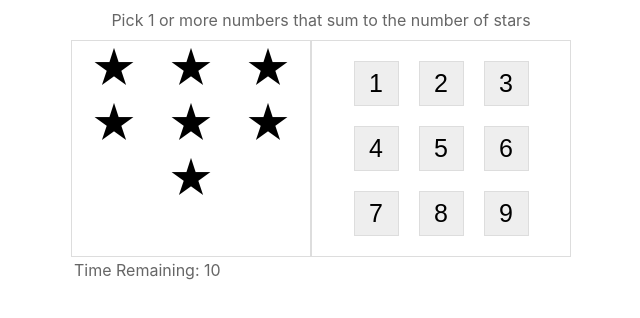
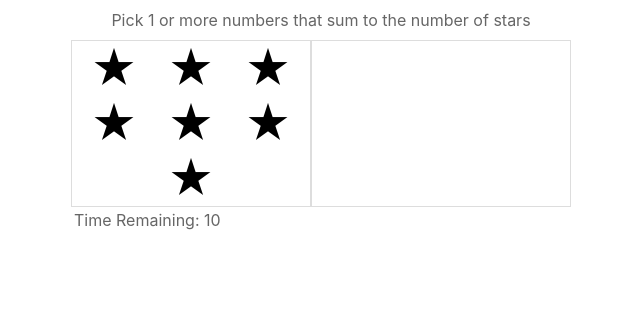
Before and after one commit to justin-hill426/react-practice, a React (Create React App) app in the folder star-game/: page / in a window 1280 px wide. Shown: the top 318 px of the page, without its empty margins (319-959 px from the left). Built offline with nearby package versions, Linux system fonts and the light colour scheme; the HTML template or start-up script is replaced by a standard one.

Commit message:
new component

```diff
--- a/star-game/src/StarMatch.js
+++ b/star-game/src/StarMatch.js
@@ -1,7 +1,12 @@
 import React from 'react'
 import { useState } from 'react';
 
-// GMAT
+const PlayNumber = props => {
+  <button className='number' onClick={() => console.log("Num", props.number)}>
+    {props.number}
+  </button>
+}
+
 const StarMatch = () => {
   const [stars, setStars] = useState(utils.random(1, 9));
   return (
@@ -19,7 +24,7 @@ const StarMatch = () => {
         <div className="right">
          {
             utils.range(1, 9).map(number =>
-            <button key={number} className='number'>{number}</button>
+            <PlayNumber key={number} number={number}/>
           )}
         </div>
       </div>
```
